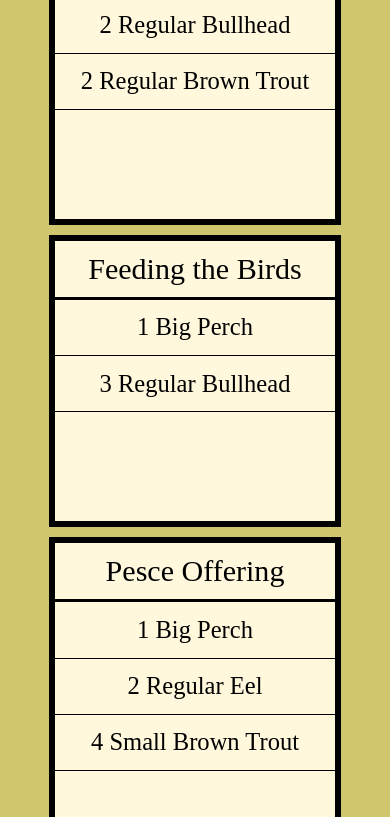
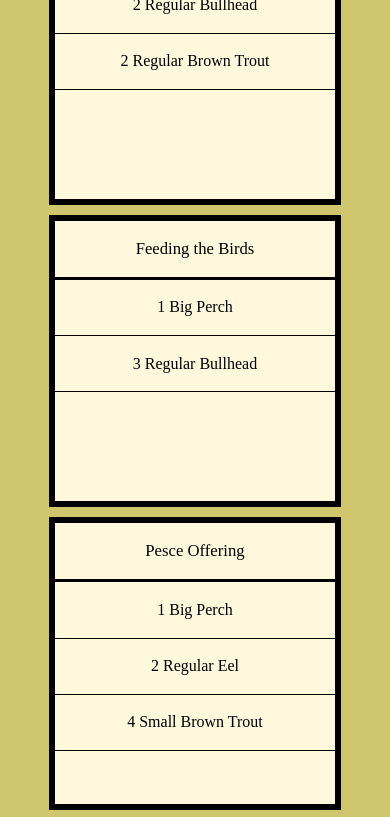
Before and after one commit to LittleRascat/AC-Valhalla-Hunting-and-Fishing-Deliveries, a plain HTML site: page html/fishing-deliveries.html in a window 390 px wide. Shown: the part 533-1350 px from the top of the page. Drawn offline with Linux system fonts and the light colour scheme; a web font is replaced by a local one.

Commit message:
Added title for html and adjusted bottom padding.

```diff
--- a/css/style.css
+++ b/css/style.css
@@ -1,5 +1,5 @@
 html {
-  scroll-padding-top: 16.7vw;
+  scroll-padding-top: clamp(6rem, 3.5rem + 12.5vw, 18.5rem);
 }
 
 
@@ -103,7 +103,7 @@ body {
   border: solid;
   border-width: 0px 0px 3px 0px;
   height: 20%;
-  font-size: clamp(1.35rem, 0.074rem + 2.02vw, 2.5rem);
+  font-size: clamp(1rem, 0.800rem + 1.0vw, 2.5rem);
   font-family: Hanalei Fill;
 }
 
@@ -111,7 +111,7 @@ button {
   border-width: 0px 0px 1px 0px;
   height: 20%;
   font-family: Hanalei Fill;
-  font-size: clamp(1.15rem, 0.207rem + 1.49vw, 2rem);
+  font-size: clamp(1rem, 0.207rem + 1.49vw, 2rem);
   background: cornsilk;
 }
 
@@ -129,12 +129,13 @@ button {
 
 #counts {
   display: grid;
-  grid-template-columns: repeat(2, 40vw 5vw);
+  grid-template-columns: repeat(2, 35vw 5vw);
   row-gap: 5px;
   column-gap: 5px;
-  font-size: clamp(1rem, 0.500rem + 2.50vw, 3.5rem);
+  font-size: clamp(1rem, 0.207rem + 1.49vw, 2rem);
   font-family: Hanalei Fill;
-  padding-left: 50px;
+  padding-left: 45px;
+  padding-bottom: 45px;
 }
 
 #first-div {
@@ -143,28 +144,22 @@ button {
 
 .fish-type {
   padding: 20px 30px 20px 30px;
-  font-size: 30px;
+  font-size: clamp(1rem, 0.500rem + 2.50vw, 3.5rem);
   font-family: Hanalei Fill;
 }
 
 .fish-location {
   padding: 10px 30px 20px 50px;
-  font-size: 25px;
+  font-size: clamp(1rem, 0.800rem + 1.0vw, 2.5rem);
   font-family: Hanalei Fill;
 }
 
-@media (max-width: 1005px) {
+@media (max-width: 1080px) {
   #delivery-grid {
     grid-template-columns: repeat(3, 30vw);
     grid-template-rows: repeat(7, 30vw);
   }
-  .delivery-label {
-    font-size: clamp(1.3rem, -0.133rem + 3.08vw, 1.8rem);
-  }
-  button {
-    font-size: clamp(1rem, 0.284rem + 1.54vw, 1.25rem);
-  }
-  #counts {grid-template-columns: 35vw 5vw;}
+
 }
 
 @media (max-width: 740px){
@@ -172,24 +167,12 @@ button {
     grid-template-columns: repeat(2, 45vw);
     grid-template-rows: repeat(10, 45vw);
   }
-  .delivery-label {
-    font-size: clamp(1.3rem, 0.191rem + 3.48vw, 1.8rem);
-  }
-  button {
-    font-size: clamp(1.05rem, -0.024rem + 3.40vw, 1.55rem);
-  }
 }
 
 @media (max-width: 505px){
   #delivery-grid {
-    padding: 20px 0px 20px 0px;
     grid-template-columns: repeat(1, 75vw);
     grid-template-rows: repeat(20, 75vw);
   }
-  .delivery-label {
-    font-size: clamp(1.5rem, -0.230rem + 8.65vw, 2.5rem);
-  }
-  button {
-    font-size: clamp(1.25rem, -0.047rem + 6.49vw, 2rem);
-  }
+  #counts {grid-template-columns: 55vw 5vw;}
 }
--- a/html/fishing-deliveries.html
+++ b/html/fishing-deliveries.html
@@ -4,6 +4,8 @@
 
 
 <head>
+  <title>AC Valhalla Fishing Deliveries</title>
+  <meta charset="UTF-8">
   <meta name="viewport" content="width=device-width, initial-scale=1, minimum-scale=1" />
   <link rel="preconnect" href="https://fonts.gstatic.com">
   <link href="https://fonts.googleapis.com/css2?family=Hanalei+Fill&display=swap" rel="stylesheet">
--- a/javascript/scriptfishing.js
+++ b/javascript/scriptfishing.js
@@ -83,6 +83,3 @@ addDelivery('#big-shad-number', 1, 0, 0, 'flavor-1');
 addDelivery('#small-sturgeon-number', 5, 0, 0, 'farmer-4');
 addDelivery('#regular-sturgeon-number', 6, 0, 0, 'festival-4');
 addDelivery('#big-sturgeon-number', 2, 0, 0, 'scaling-1');
-
-
-addDelivery('#animal-bone-number', 2, 4, 5, 'fur-3', 'scrying-1', 'goblets-1');
```
Also changed, not shown: html/hunting-deliveries.html (+3 -1 lines), html/locations-of-fish.html (+2 -0 lines).
